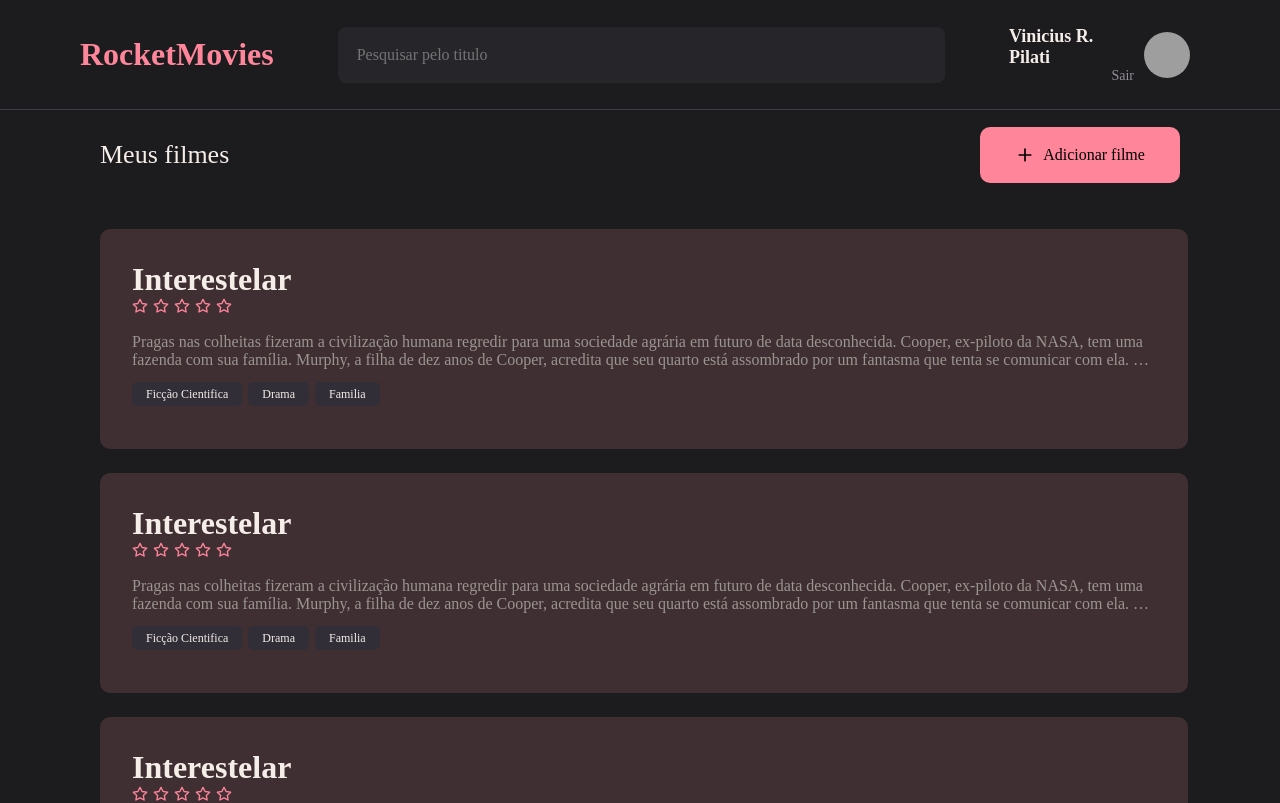
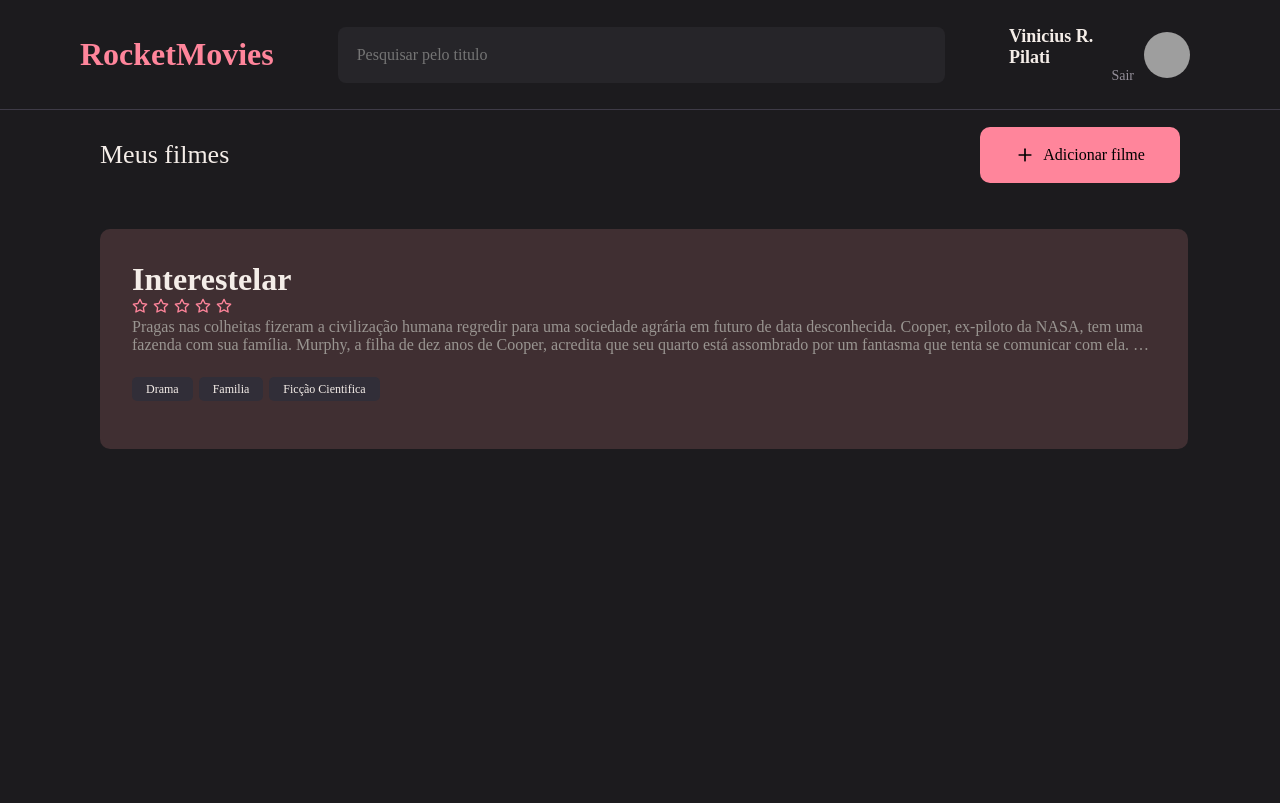
Before and after one commit to ViniciusPilati33333/Stage09-desafioRocketMovies, a React app in the folder rocketmovies/: page / in a window 1280 px wide. Shown: the top 803 px of the page. Built offline with nearby package versions, Linux system fonts and the light colour scheme; grey boxes are pictures that could not be loaded; the HTML template or start-up script is replaced by a standard one.

Commit message:
finished project

```diff
--- /dev/null
+++ b/rocketmovies/src/components/Note/index.jsx
@@ -0,0 +1,21 @@
+import { Container } from './styles';
+import { Tag } from '../Tag';
+import { Stars } from '../Stars';
+
+export function Note({data, ...rest}) {
+    return(
+        <Container>
+            <h1>{data.title}</h1>
+            <Stars />
+            <p>{data.desc}</p>
+            {
+            data.tags &&
+            <footer>
+                {
+                    data.tags.map(tag => <Tag title={tag.name} key={tag.id} />)
+                }
+            </footer>
+            }
+        </Container>
+    );
+}
--- /dev/null
+++ b/rocketmovies/src/components/Note/styles.js
@@ -0,0 +1,27 @@
+import styled from 'styled-components';
+
+export const Container = styled.div`
+  width: 85%;
+  height: 220px;
+  border-radius: 10px;
+  background: ${({ theme }) => theme.COLORS.CARD};
+  margin: 24px 130px 24px 100px;
+  padding: 32px 32px;
+
+  > h1 {
+    color: ${({theme}) => theme.COLORS.WHITE};
+  }
+
+  > p {
+    color: ${({ theme }) => theme.COLORS.DESC};
+    background: none;
+    font-weight: 500;
+    margin-bottom: 25px;
+
+    overflow: hidden; // Removendo barra de rolagem
+    text-overflow: ellipsis; // Adicionando "..." ao final
+    display: -webkit-box;
+    -webkit-line-clamp: 2; // Quantidade de linhas
+    -webkit-box-orient: vertical;
+  }
+`;
--- a/rocketmovies/src/components/Tag/index.jsx
+++ b/rocketmovies/src/components/Tag/index.jsx
@@ -1,8 +1,8 @@
 import {Container} from './styles';
 
-export function Tag({title}) {
+export function Tag({title, ...rest}) {
     return(
-        <Container>
+        <Container {...rest}>
             {title}
         </Container>
     )
--- a/rocketmovies/src/pages/Home/index.jsx
+++ b/rocketmovies/src/pages/Home/index.jsx
@@ -1,16 +1,15 @@
-import { Container, NewMovie, Movies, PhraseSection} from './styles';
+import { Container, NewMovie, PhraseSection} from './styles';
 import { Header } from '../../components/Header'
 import { FiPlus } from 'react-icons/fi';
-import { Stars } from '../../components/Stars';
-import { Tag } from '../../components/Tag';
 import { Link } from 'react-router-dom';
+import { Note } from '../../components/Note';
+
 
 export function Home() {
     return(
         <Container>
             <Header />
     <main>
-        <content>
         <PhraseSection>
             Meus filmes
             <Link to='/newmovie'>
@@ -21,58 +20,23 @@ export function Home() {
             </Link>
         </PhraseSection>
 
-        <Movies>
-            <h1>Interestelar</h1>
-            <Stars />
+        <Link to='/details/:id'>
+        <Note data={
+        {title: "Interestelar",
+          desc: "Pragas nas colheitas fizeram a civilização humana regredir para uma sociedade agrária em futuro de data desconhecida. Cooper, ex-piloto da NASA, tem uma fazenda com sua família. Murphy, a filha de dez anos de Cooper, acredita que seu quarto está assombrado por um fantasma que tenta se comunicar com ela. Pai e filha descobrem que o 'fantasma' é uma inteligência desconhecida que está enviando mensagens codificadas através de radiação",
 
-            <span>
-                Pragas nas colheitas fizeram a civilização humana regredir para uma sociedade agrária em futuro de data desconhecida. Cooper, ex-piloto da NASA, tem uma fazenda com sua família. Murphy, a filha de dez anos de Cooper, acredita que seu quarto está assombrado por um fantasma que tenta se comunicar com ela. Pai e filha descobrem que o "fantasma" é uma inteligência desconhecida que está enviando mensagens codificadas através de radiação gravitacional, deixando coordenadas em binário que os levam até uma instalação secreta da NASA liderada pelo professor John Brand. O cientista revela que um buraco de minhoca foi aberto perto de Saturno e que ele leva a planetas que podem oferecer condições de sobrevivência para a espécie humana. As "missões Lázaro" enviadas anos antes identificaram três planetas potencialmente habitáveis orbitando o buraco negro Gargântua: Miller, Edmunds e Mann – nomeados em homenagem aos astronautas que os pesquisaram. Brand recruta Cooper para pilotar a nave espacial Endurance e recuperar os dados dos astronautas; se um dos planetas se mostrar habitável, a humanidade irá seguir para ele na instalação da NASA, que é na realidade uma enorme estação espacial. A partida de Cooper devasta Murphy.
+         tags: [
+            { id: "1" , name: "Drama"},
+            {id: "2" , name: "Familia"},
+            {id: "3" , name: "Ficção Cientifica"}
 
-Além de Cooper, a tripulação da Endurance é formada pela bióloga Amelia, filha de Brand; o cientista Romilly, o físico planetário Doyle, além dos robôs TARS e CASE. Eles entram no buraco de minhoca e se dirigem a Miller, porém descobrem que o planeta possui enorme dilatação gravitacional temporal por estar tão perto de Gargântua: cada hora na superfície equivale a sete anos na Terra. Eles entram em Miller e descobrem que é inóspito já que é coberto por um oceano raso e agitado por ondas enormes. Uma onda atinge a tripulação enquanto Amelia tenta recuperar os dados de Miller, matando Doyle e atrasando a partida. Ao voltarem para a Endurance, Cooper e Amelia descobrem que 23 anos se passaram.
-            </span>
+         ]
+         }}
+         />
 
-            <section>
-                <Tag title='Ficção Cientifica'/>
-                <Tag title='Drama'/>
-                <Tag title='Familia'/>
-            </section>
-        </Movies>
+        </Link>
 
-        <Movies>
-            <h1>Interestelar</h1>
-            <Stars />
-
-            <span>Pragas nas colheitas fizeram a civilização humana regredir para uma sociedade agrária em futuro de data desconhecida. Cooper, ex-piloto da NASA, tem uma fazenda com sua família. Murphy, a filha de dez anos de Cooper, acredita que seu quarto está assombrado por um fantasma que tenta se comunicar com ela. Pai e filha descobrem que o "fantasma" é uma inteligência desconhecida que está enviando mensagens codificadas através de radiação gravitacional, deixando coordenadas em binário que os levam até uma instalação secreta da NASA liderada pelo professor John Brand. O cientista revela que um buraco de minhoca foi aberto perto de Saturno e que ele leva a planetas que podem oferecer condições de sobrevivência para a espécie humana. As "missões Lázaro" enviadas anos antes identificaram três planetas potencialmente habitáveis orbitando o buraco negro Gargântua: Miller, Edmunds e Mann – nomeados em homenagem aos astronautas que os pesquisaram. Brand recruta Cooper para pilotar a nave espacial Endurance e recuperar os dados dos astronautas; se um dos planetas se mostrar habitável, a humanidade irá seguir para ele na instalação da NASA, que é na realidade uma enorme estação espacial. A partida de Cooper devasta Murphy.
-
-Além de Cooper, a tripulação da Endurance é formada pela bióloga Amelia, filha de Brand; o cientista Romilly, o físico planetário Doyle, além dos robôs TARS e CASE. Eles entram no buraco de minhoca e se dirigem a Miller, porém descobrem que o planeta possui enorme dilatação gravitacional temporal por estar tão perto de Gargântua: cada hora na superfície equivale a sete anos na Terra. Eles entram em Miller e descobrem que é inóspito já que é coberto por um oceano raso e agitado por ondas enormes. Uma onda atinge a tripulação enquanto Amelia tenta recuperar os dados de Miller, matando Doyle e atrasando a partida. Ao voltarem para a Endurance, Cooper e Amelia descobrem que 23 anos se passaram.
-</span>
-
-            <section>
-                <Tag title='Ficção Cientifica'/>
-                <Tag title='Drama'/>
-                <Tag title='Familia'/>
-            </section>
-
-        </Movies>
-
-        <Movies>
-            <h1>Interestelar</h1>
-            <Stars />
-
-            <span>Pragas nas colheitas fizeram a civilização humana regredir para uma sociedade agrária em futuro de data desconhecida. Cooper, ex-piloto da NASA, tem uma fazenda com sua família. Murphy, a filha de dez anos de Cooper, acredita que seu quarto está assombrado por um fantasma que tenta se comunicar com ela. Pai e filha descobrem que o "fantasma" é uma inteligência desconhecida que está enviando mensagens codificadas através de radiação gravitacional, deixando coordenadas em binário que os levam até uma instalação secreta da NASA liderada pelo professor John Brand. O cientista revela que um buraco de minhoca foi aberto perto de Saturno e que ele leva a planetas que podem oferecer condições de sobrevivência para a espécie humana. As "missões Lázaro" enviadas anos antes identificaram três planetas potencialmente habitáveis orbitando o buraco negro Gargântua: Miller, Edmunds e Mann – nomeados em homenagem aos astronautas que os pesquisaram. Brand recruta Cooper para pilotar a nave espacial Endurance e recuperar os dados dos astronautas; se um dos planetas se mostrar habitável, a humanidade irá seguir para ele na instalação da NASA, que é na realidade uma enorme estação espacial. A partida de Cooper devasta Murphy.
-
-Além de Cooper, a tripulação da Endurance é formada pela bióloga Amelia, filha de Brand; o cientista Romilly, o físico planetário Doyle, além dos robôs TARS e CASE. Eles entram no buraco de minhoca e se dirigem a Miller, porém descobrem que o planeta possui enorme dilatação gravitacional temporal por estar tão perto de Gargântua: cada hora na superfície equivale a sete anos na Terra. Eles entram em Miller e descobrem que é inóspito já que é coberto por um oceano raso e agitado por ondas enormes. Uma onda atinge a tripulação enquanto Amelia tenta recuperar os dados de Miller, matando Doyle e atrasando a partida. Ao voltarem para a Endurance, Cooper e Amelia descobrem que 23 anos se passaram.
-</span>
-
-            <section>
-                <Tag title='Ficção Cientifica'/>
-                <Tag title='Drama'/>
-                <Tag title='Familia'/>
-            </section>
-
-        </Movies>
-        </content>
-    </main>
+        </main>
 
         </Container>
     )
--- a/rocketmovies/src/pages/Home/styles.js
+++ b/rocketmovies/src/pages/Home/styles.js
@@ -13,7 +13,6 @@ export const Container = styled.div`
 
     > main {
       grid-area: "content";
-      overflow-y: auto;
     }
 `;
 
@@ -48,24 +47,3 @@ export const NewMovie = styled.button`
     height: 20px;
   }
 `;
-export const Movies = styled.div`
-  width: 85%;
-  height: 220px;
-  border-radius: 10px;
-  background: ${({ theme }) => theme.COLORS.CARD};
-  margin: 24px 130px 24px 100px;
-  padding: 32px 32px;
-
-  > span {
-    color: ${({ theme }) => theme.COLORS.DESC};
-    background: none;
-    font-weight: 500;
-    margin-bottom: 15px;
-
-    overflow: hidden; // Removendo barra de rolagem
-    text-overflow: ellipsis; // Adicionando "..." ao final
-    display: -webkit-box;
-    -webkit-line-clamp: 2; // Quantidade de linhas
-    -webkit-box-orient: vertical;
-  }
-`;
```
